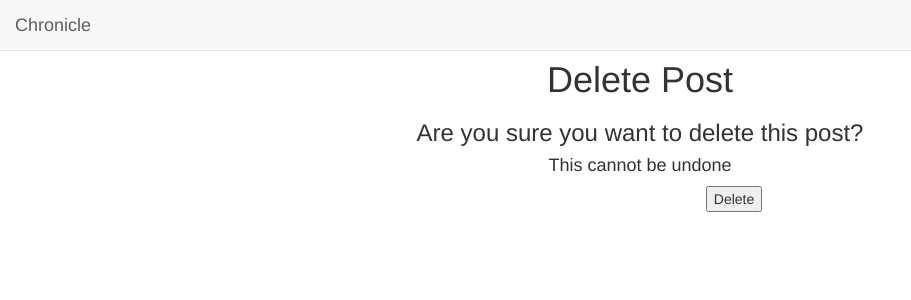
After one commit to ianagpawa/tech-blog, a Flask app: page /post/1/delete/ in a window 1280 px wide. The commit adds this page. Shown: the top 300 px of the page, without its empty margins (0-911 px from the left). Run offline with Flask 2, Linux system fonts and the light colour scheme; the visitor is signed in with stand-in values (Sample User, id 1); data that the repository does not hold is empty; some libraries are stand-ins or nearby versions.

Commit message:
feat: Add delete funcitonality

```diff
--- a/main.py
+++ b/main.py
@@ -104,38 +104,50 @@ def showPost(post_id):
 
 
 
-@app.route('/post/<int:post_id>/edit', methods=["GET", "POST"])
+@app.route('/post/<int:post_id>/edit/', methods=["GET", "POST"])
 def editPost(post_id):
     post = Post.get_by_id(post_id)
+    if 'username' in session and session['username'] == 'Ian':
+        if request.method == "POST":
+            if request.form['change-title'] and request.form['change-content']:
+                title = request.form['change-title']
+                post.title = title
 
-    if request.method == "POST":
-        if request.form['change-title'] and request.form['change-content']:
-            title = request.form['change-title']
-            post.title = title
+                content = request.form['change-content']
+                post.content = content
 
-            content = request.form['change-content']
-            post.content = content
+                project = request.form['change-project']
+                post.project = project
 
-            project = request.form['change-project']
-            post.project = project
+                pjLink = request.form['change-pj-link']
+                post.project_link = pjLink
 
-            pjLink = request.form['change-pj-link']
-            post.project_link = pjLink
+                github = request.form['change-github']
+                post.github = github
 
-            github = request.form['change-github']
-            post.github = github
+                post.put()
 
-            post.put()
-
-            return redirect(url_for("showPost", post_id = post_id))
+                return redirect(url_for("showPost", post_id = post_id))
 
 
+        else:
+            return render_template("edit_post.html", post=post)
     else:
-        if session['username'] and session['username'] == 'Ian':
-            return render_template("edit_post.html", post=post)
+        return redirect('/')
+
+
+@app.route('/post/<int:post_id>/delete/', methods=["GET", "POST"])
+def deletePost(post_id):
+    post = Post.get_by_id(post_id)
+    if 'username' in session and session['username'] == "Ian":
+        if request.method == "POST":
+            if request.form['delete_post']:
+                post.key.delete()
+                return redirect("/")
         else:
-            return redirect('/')
-
+            return render_template('delete_post.html')
+    else:
+        return redirect("/")
 
 
 
--- /dev/null
+++ b/templates/delete_post.html
@@ -0,0 +1,22 @@
+{% extends "base.html" %}
+
+{% block content %}
+<div class='container-fluid text-center'>
+    <h1>Delete Post</h1>
+    <h3>
+        Are you sure you want to delete this post?
+    </h3>
+    <h4 class='warning'>This cannot be undone</h4>
+    <div class='row'>
+        <div class='col-md-offset-4 col-md-1'>
+        </div>
+        <div class='col-md-1 col-md-offset-2'>
+            <form method='post'>
+                <input class='warning inline' type='submit'
+                    name='delete_post' value='Delete'>
+            </form>
+        </div>
+
+    </div>
+</div>
+{% endblock %}
--- a/templates/edit_post.html
+++ b/templates/edit_post.html
@@ -28,13 +28,13 @@
         <div class="container">
             <div class="row">
                 <input id='edit-submit' class='col-md-1' type="submit">
+            </div>
+        </div>
     </form>
     <form method='post'>
         <input type='submit' name="cancel_edit_post"
         id='edit-cancel' class='col-md-1' value='Cancel'>
     </form>
-            </div>
-        </div>
 </div>
 
 {% endblock %}
--- a/templates/post_L.html
+++ b/templates/post_L.html
@@ -38,11 +38,12 @@
         <a class='edit'
             href="{{url_for('editPost',
                 post_id = post.key.id())}}">
-            Edit Playlist
+            Edit Post
         </a>
         |
         <a class='delete playlist-description'
-            href="">
+            href="{{url_for('deletePost',
+                post_id = post.key.id())}}">
             Delete
         </a>
     </div>
```
